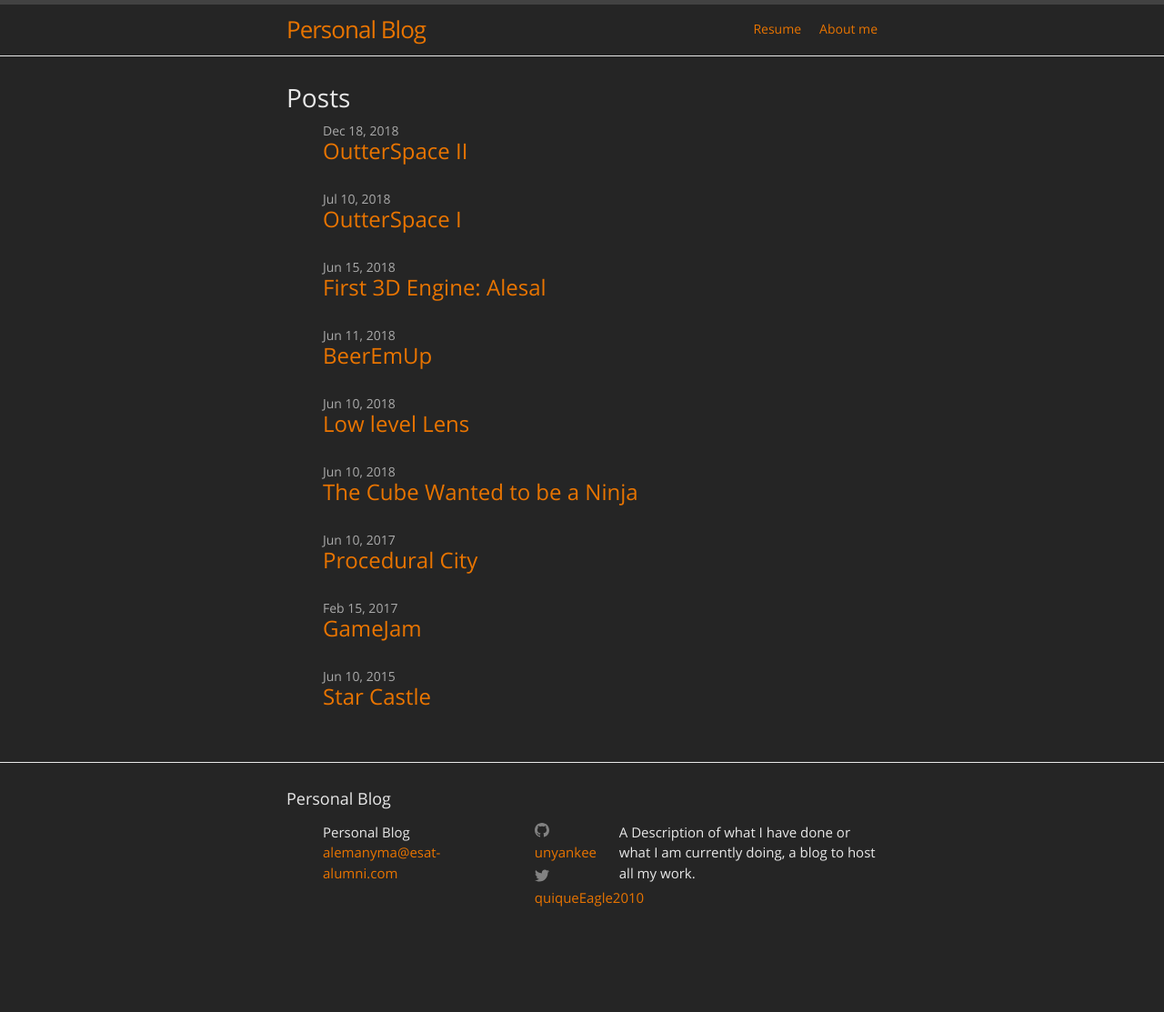
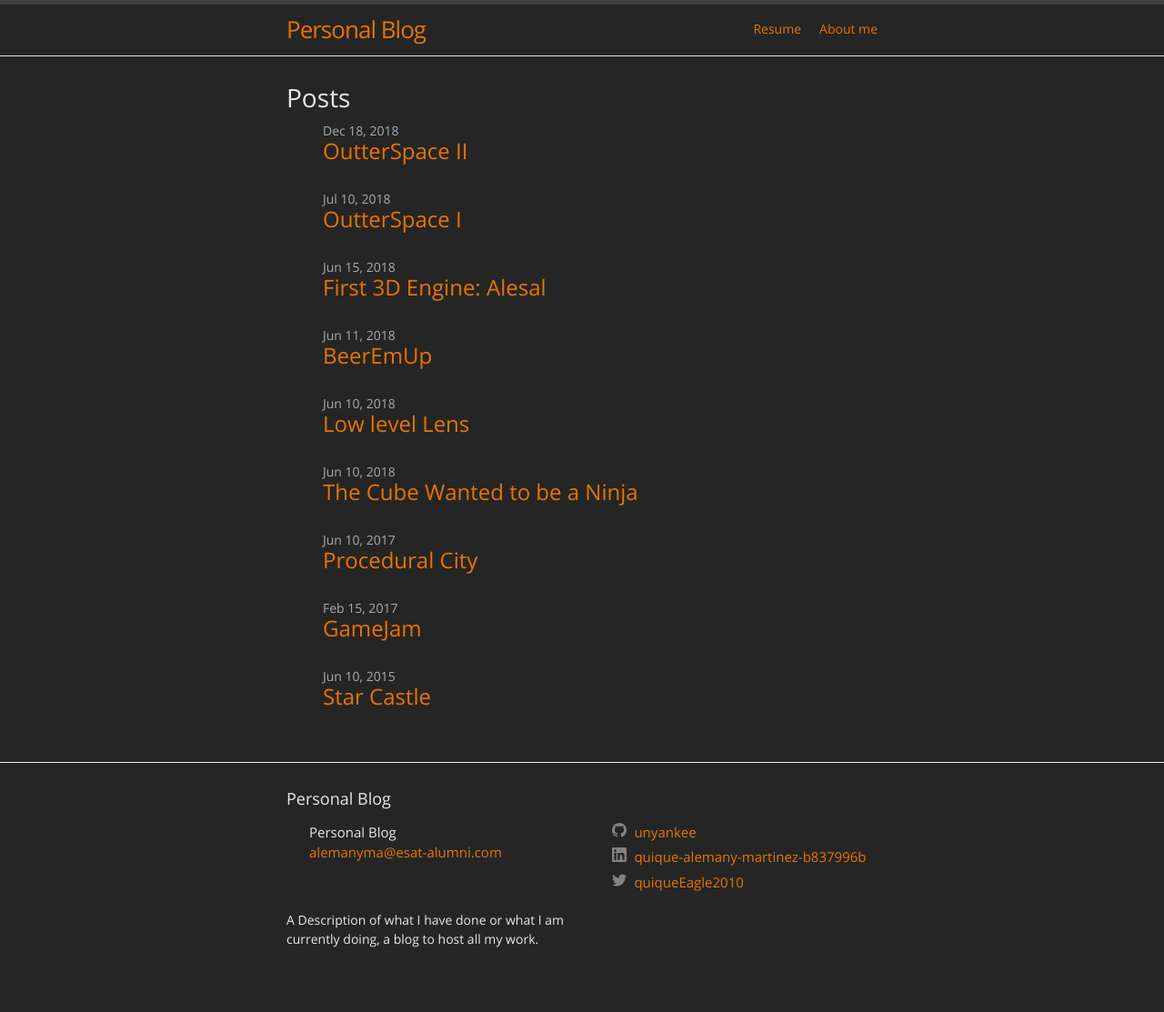
Before and after one commit to unyankee/unyankee.github.io, a Jekyll site: the page built from index.md, in a window 1280 px wide. Shown: the whole page at 91% size. Built offline with Jekyll 4.4.1, drawn with Linux system fonts in a browser that asks for light colours; before the commit the page ends 1084 px from its top, so only the background shows below that.

Commit message:
Added linkedin link

```diff
--- a/_config.yml
+++ b/_config.yml
@@ -22,6 +22,7 @@ baseurl: "" # the subpath of your site, e.g. /blog
 url: "https://github.com/unyankee" # the base hostname & protocol for your site, e.g. https://github.com/unyankee
 twitter_username: quiqueEagle2010
 github_username:  unyankee
+linkedin_username: quique-alemany-martinez-b837996b
 
 # Build settings
 markdown: kramdown
--- a/_includes/footer.html
+++ b/_includes/footer.html
@@ -24,12 +24,10 @@
       <div class="footer-col footer-col-2">
         {%- include social.html -%}
       </div>
-
+    </div>
       <div class="footer-col footer-col-3">
         <p>{{- site.description | escape -}}</p>
       </div>
-    </div>
-
   </div>
 
 </footer>
--- a/_sass/minima/_base.scss
+++ b/_sass/minima/_base.scss
@@ -324,6 +324,8 @@ pre {
 }
 
 .social-media-list {
+  li{
+  }
   li + li {
     padding-top: 5px;
   }
--- a/_sass/minima/_layout.scss
+++ b/_sass/minima/_layout.scss
@@ -139,23 +139,22 @@
 
 .footer-col {
   float: left;
-  margin-bottom: $spacing-unit / 2;
-  padding-left: $spacing-unit / 2;
+
 }
 
 .footer-col-1 {
-  width: -webkit-calc(35% - (#{$spacing-unit} / 2));
-  width:         calc(35% - (#{$spacing-unit} / 2));
+  width: -webkit-calc(50%);
+  width:         calc(50%);
 }
 
 .footer-col-2 {
-  width: -webkit-calc(20% - (#{$spacing-unit} / 2));
-  width:         calc(20% - (#{$spacing-unit} / 2));
+  width: -webkit-calc(50%);
+  width:         calc(50%);
 }
 
 .footer-col-3 {
-  width: -webkit-calc(45% - (#{$spacing-unit} / 2));
-  width:         calc(45% - (#{$spacing-unit} / 2));
+  width: -webkit-calc(50%);
+  width:         calc(50%);
 }
 
 @include media-query($on-laptop) {
```
